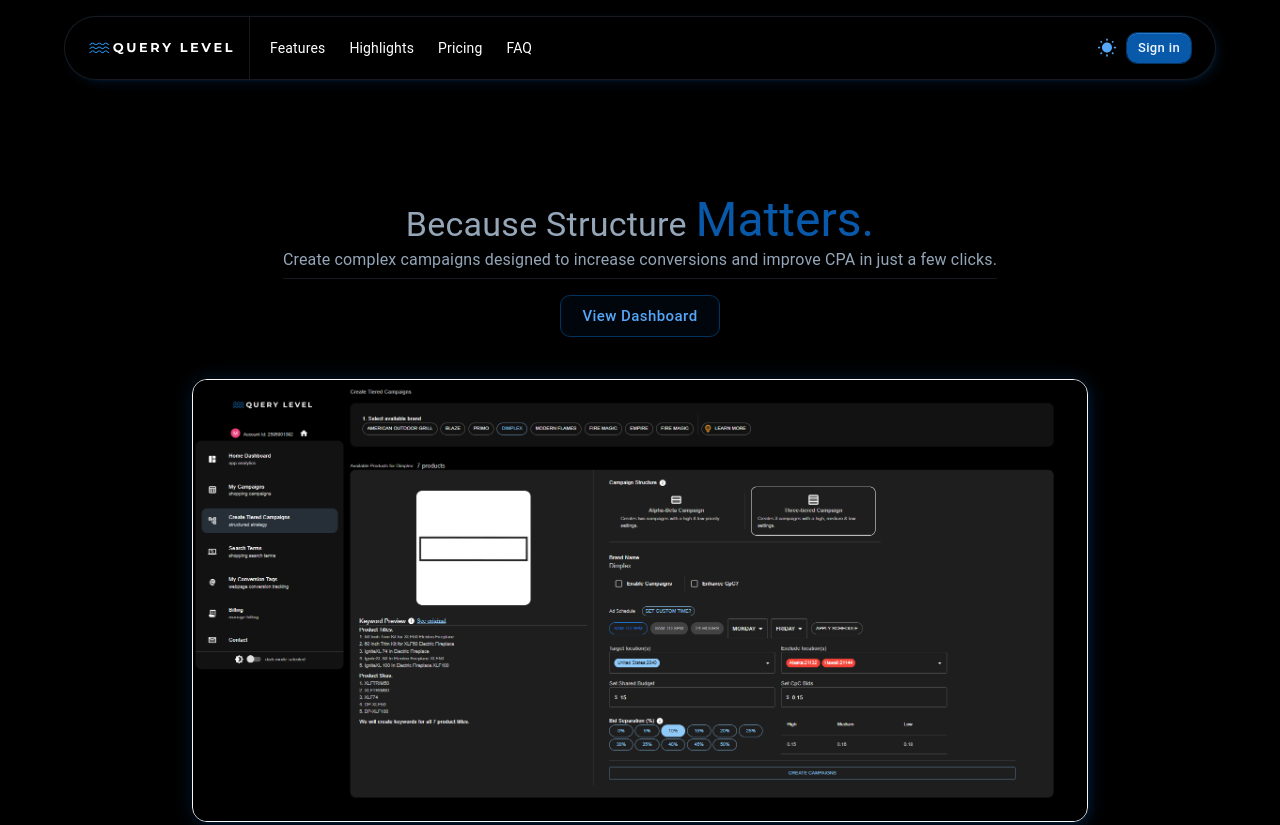
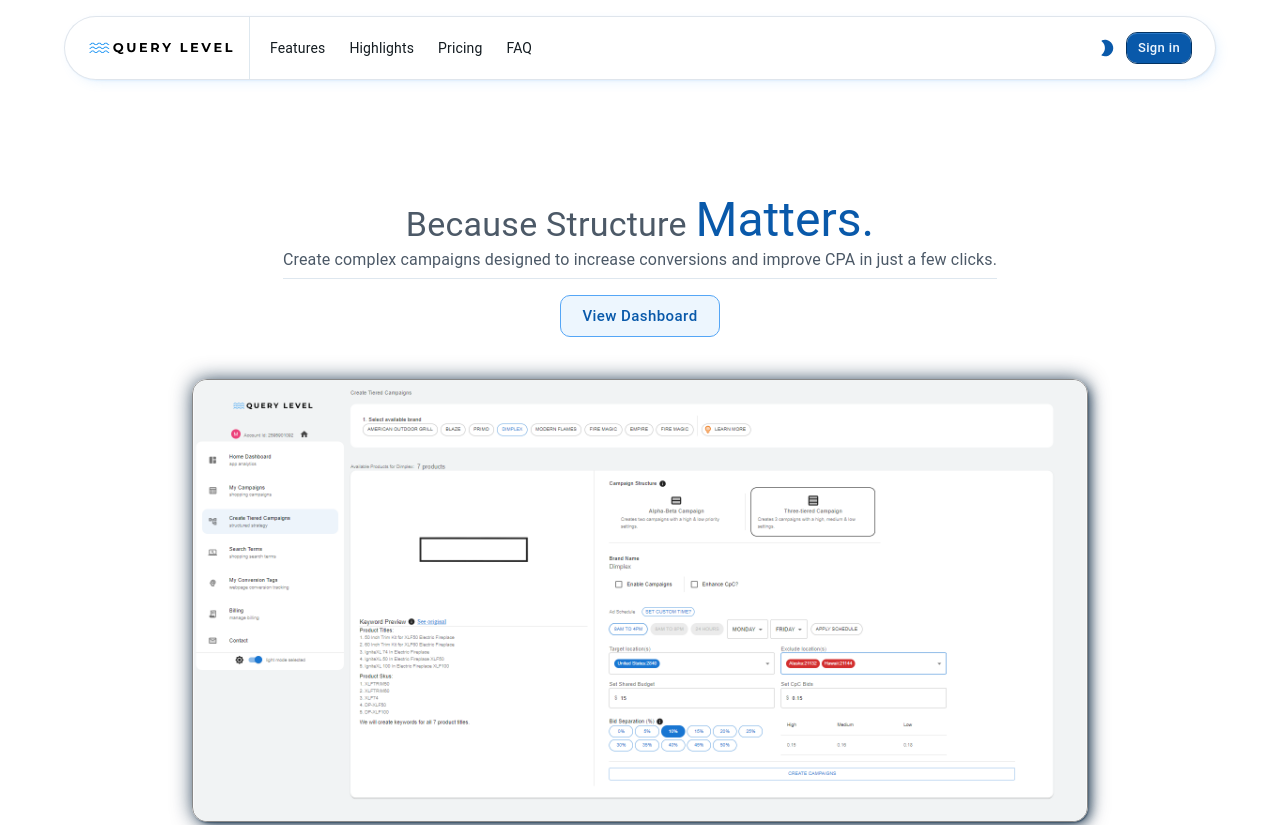
Before and after one commit to michaelhunter555/querylevel-frontend, a Next.js app: page / in a window 1280 px wide. Shown: the top 825 px of the page. Built offline with nearby package versions, Linux system fonts and the light colour scheme; no server answers.

Commit message:
set default theme to ligh mode

```diff
--- a/components/Header/Header.tsx
+++ b/components/Header/Header.tsx
@@ -23,7 +23,12 @@
   const isMobile = useMediaQuery(theme.breakpoints.down("sm"));
   const { data: session } = useSession();
   const userTheme = session?.user?.theme === "light";
-  const img = userTheme ? "/query-level-day.svg" : "query-level-night.svg";
+  const img =
+    session?.user?._id && userTheme
+      ? "/query-level-day.svg"
+      : !session?.user?._id
+      ? "/query-level-day.svg"
+      : "query-level-night.svg";
   return (
     <Container
       sx={{
--- a/components/SearchTerms/SearchTermView.tsx
+++ b/components/SearchTerms/SearchTermView.tsx
@@ -104,6 +104,8 @@
           </Grid>
         </>
       ) : (
+        !campaignId &&
+        !searchTermsIsLoading && (
           <Typography
             align="center"
             sx={{ marginTop: 7 }}
@@ -112,6 +114,7 @@
           >
             Select a campaign to get started.
           </Typography>
+        )
       )}
     </Grid>
   );
--- a/components/Shared/AppLayout/AppLayout.tsx
+++ b/components/Shared/AppLayout/AppLayout.tsx
@@ -33,7 +33,7 @@
 const AppLayout = ({ children }: LayoutProps) => {
   const { data: session, status } = useSession();
   const router = useRouter();
-  const themePreference = session?.user?.theme || "dark";
+  const themePreference = session?.user?.theme || "light";
   const defaultTheme = selectPalette(themePreference);
   const themeModeSwitch = createTheme(defaultTheme);
   const authContext = useContext(AuthContext);
--- a/components/SidebarMenu/ToggleTheme.tsx
+++ b/components/SidebarMenu/ToggleTheme.tsx
@@ -28,10 +28,10 @@
   return (
     <Box sx={{ display: "flex", flexDirection: "row", alignItems: "center" }}>
       <Stack>
-        {session?.user?.theme === "light" ? (
+        {session?.user?.theme === "dark" ? (
+          <Brightness4Icon />
+        ) : (
           <Brightness7Icon />
-        ) : (
-          <Brightness4Icon />
         )}
       </Stack>
       <Stack>
@@ -43,7 +43,7 @@
       </Stack>
       <Stack>
         <Typography variant="subtitle2" color="text.secondary">
-          {session?.user?.theme === ThemeColor.LIGHT ? "light" : "dark"} mode
+          {session?.user?.theme === ThemeColor.DARK ? "dark" : "light"} mode
           selected
         </Typography>
       </Stack>
--- a/pages/index.tsx
+++ b/pages/index.tsx
@@ -36,7 +36,7 @@
 export default function Home() {
   const { data: session } = useSession();
   const userTheme = session?.user?.theme as PaletteMode;
-  const [mode, setMode] = useState<PaletteMode>(userTheme || "dark");
+  const [mode, setMode] = useState<PaletteMode>(userTheme || "light");
   const customTheme = createTheme(getLPTheme(mode));
   const defaultTheme = createTheme({ palette: { mode } });
   const [plan, setPlan] = useState<PlanData | null>(null);
--- a/styles/GlobalStyles.tsx
+++ b/styles/GlobalStyles.tsx
@@ -10,7 +10,7 @@
       styles={css`
         html,
         body {
-          background: ${session?.user?.theme === "light" ? "#f1f3f4" : "#000"};
+          background: ${session?.user?.theme === "dark" ? "#000" : "#f1f3f4"};
         }
       `}
     />
```
Also changed, not shown: components/GoogleAuthButton/PreLoginInfo.tsx (+10 -0 lines). Lines whose indentation alone changed are shown as unchanged.
